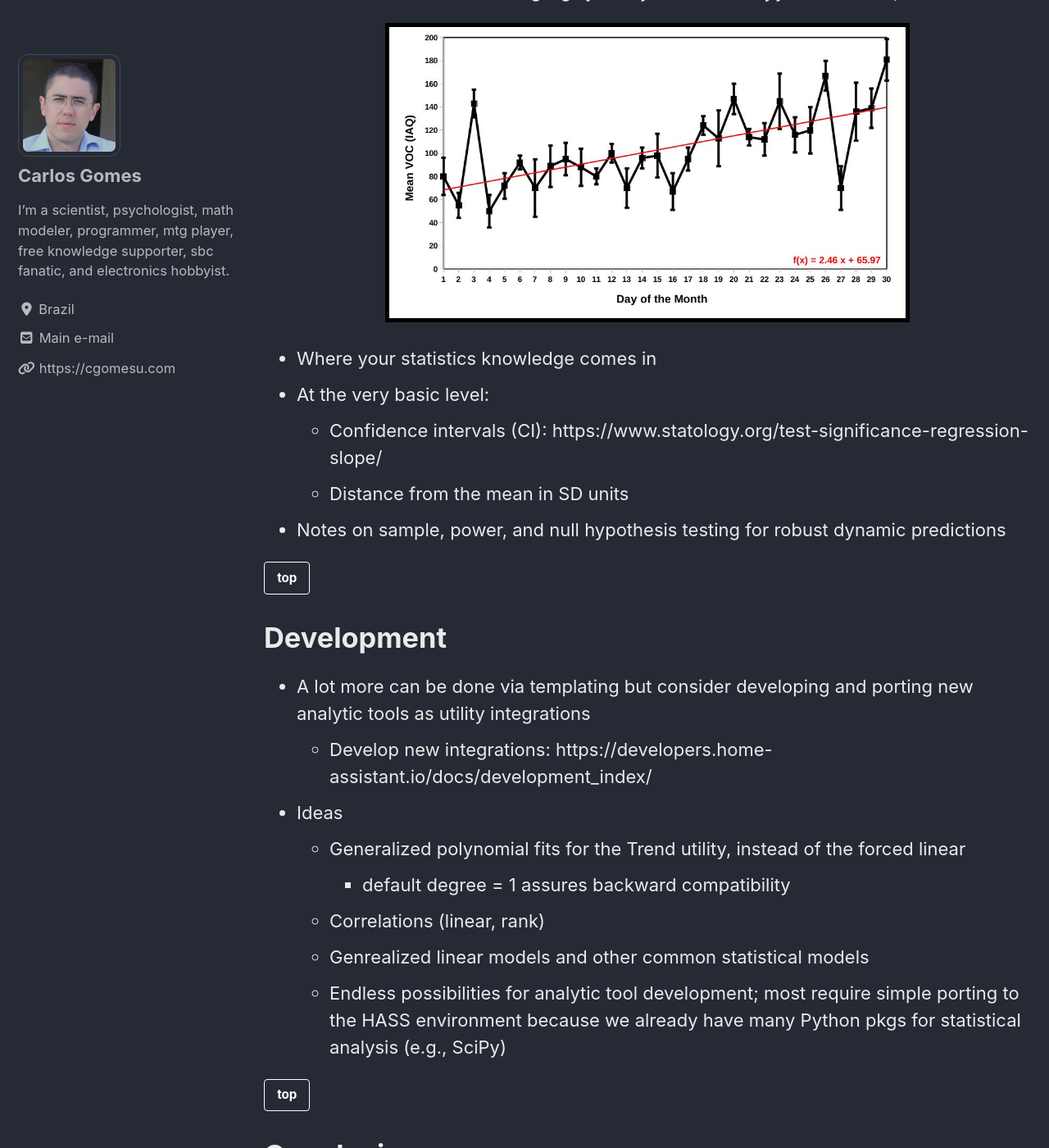
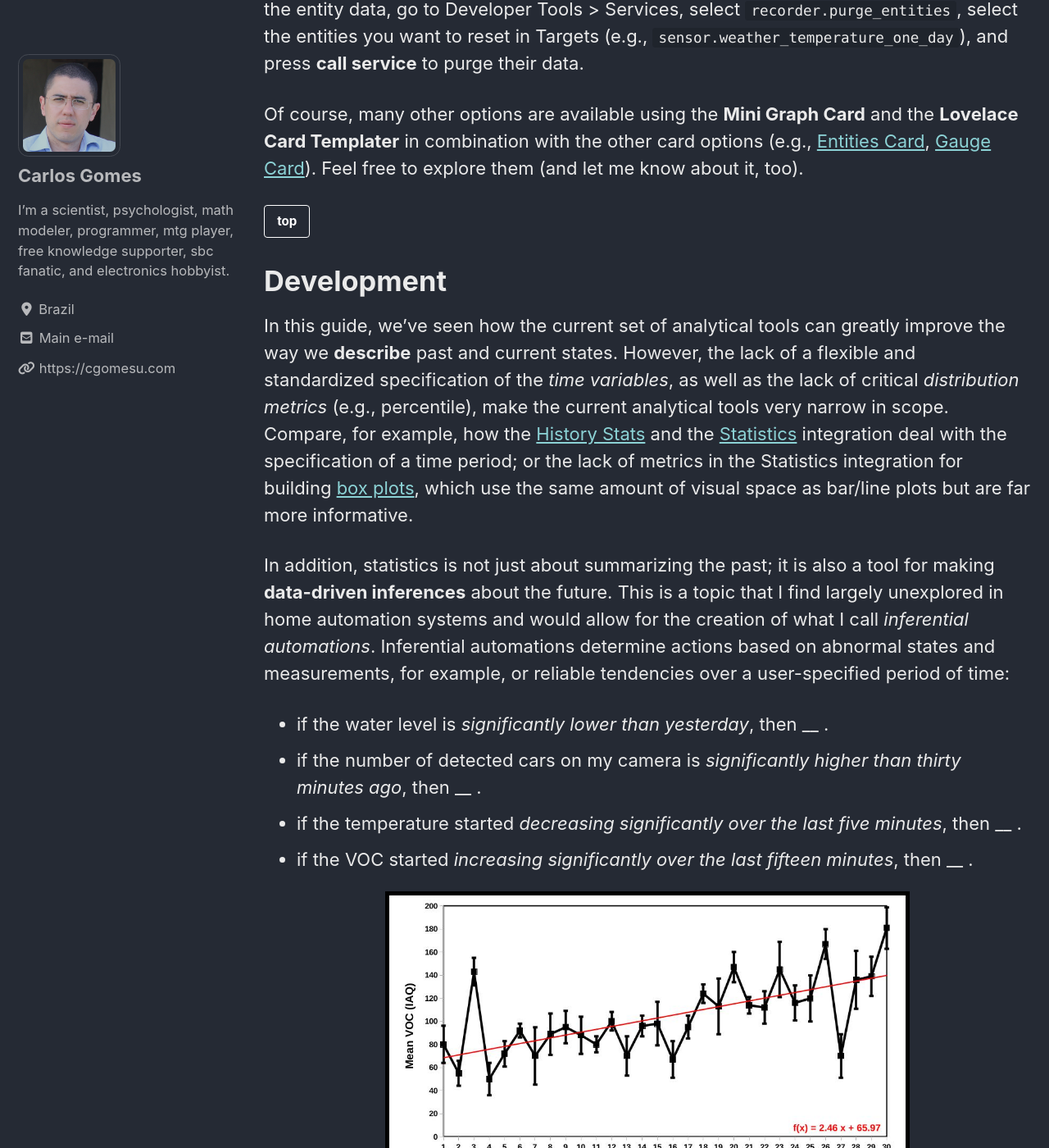
Before and after one commit to cgomesu/website, a Jekyll site: the page built from _posts/2021-06-04-smarter-hass.md, in a window 1280 px wide and 1400 px high, scrolled down 45232 px. Shown: the whole window at 82% size. Built offline with Jekyll 4.4.1, drawn with Linux system fonts in a browser that asks for light colours; cached includes are drawn as plain includes; nearby versions of some CDN libraries; some of the changed text lies outside the part shown.

Commit message:
finished development; made other minor changes for consistency; starting review and then writing outline and concluions

````diff
--- a/_posts/2021-06-04-smarter-hass.md
+++ b/_posts/2021-06-04-smarter-hass.md
@@ -33,7 +33,7 @@ Unfortunately, according to the HASS website, the [Statistics](https://www.home-
 
 Furthermore, the fact that HASS integrations are written in the [Python programming language](https://www.python.org/) makes HASS a prime candidate for exploring the use of statistical inference in home automation systems because many mathematical and statistical packages are already available in Python and are widely used and well-maintained (e.g., [`numpy`](https://pypi.org/project/numpy/) and [`scipy`](https://pypi.org/project/scipy/)). Therefore, porting new and more sophisticated analytical tools to HASS should be fairly straightforward.  (More on this in the [Development](#development) section).
 
-At the very least, the current analytical tools can be used to improve the quality of the information in your current HASS dashboard.  For example, instead of simply displaying the current temperature, the use of analytical tools allow us to set dynamic color thresholds based on the mean and deviations from it (± one standard deviation, then min-max) over the last 24hrs:
+At the very least, the current analytical tools can be used to improve the quality of the information in your HASS dashboard.  For example, instead of simply displaying the current temperature, the use of analytical tools allow us to set dynamic color thresholds based on the mean and deviations from it (± one standard deviation, then min-max) over the last 24hrs:
 
 [![HASS graph dynamic temperature 01](/assets/posts/2021-06-04-smarter-hass/hass-graph-dynamic-temperature-01.gif){:.PostImage .PostImage--large}](/assets/posts/2021-06-04-smarter-hass/hass-graph-dynamic-temperature-01.gif)
 
@@ -75,8 +74,8 @@ The implementation of analytical tools in HASS has the following basic requireme
 
 Those four topics are described separately next.  If you are already familiar with them, feel free to skip straight to the main [Implementation](#implementation) section.  However, at the very least, I suggest to glance over each topic to make sure we are on the same page before moving on.
 
-## HASS Core
-Structurally, HASS can be divided into three main layers: (a) Core; (b) Supervisor; and (c) Operating System (OS).  The folks at the HASS wiki were kind enough to put together a plethora of [installation methods](https://www.home-assistant.io/installation/) for all sorts of OSes and environments (bare-metal vs. virtual).  For this guide, however, only the most basic layer of the HASS system is needed, namely the **HASS Core**, which is available in *any* installation method.
+## HASS core
+Structurally, HASS can be divided into three main layers: (a) core; (b) supervisor; and (c) operating system (OS).  The folks at the HASS wiki were kind enough to put together a plethora of [installation methods](https://www.home-assistant.io/installation/) for all sorts of OSes and environments (bare-metal vs. virtual).  For this guide, however, only the most basic layer of the HASS system is needed, namely the **HASS core**, which is available in *any* installation method.
 
 Instead of using an existing HASS instance, I **strongly** recommend to **create a containerized (Docker) HASS instance** for testing purposes.  This will be much safer than playing with an existing HASS instance and its database.
 
@@ -190,15 +189,14 @@ The goal in this guide is to present a starting point for more advanced usage of
 
 If you want to refresh your stats knowledge or dig deeper into it, save some time and take a look at the following resources:
 
+- Reading material:
+  - [Robert Witte & John Witte's textbook called **Statistics**](https://www.amazon.com/Statistics-11th-Robert-S-Witte/dp/1119386055)
+  - [Larry Wasserman's textbook called **All of Statistics**](https://www.amazon.com/All-Statistics-Statistical-Inference-Springer-ebook-dp-B00HWUVSJS/dp/B00HWUVSJS/)
+
 - Basic stats refresher:
-  - *TODO: Embed videos? Probability + Basic stats*
 
-- Reading material:
-  - Introduction:
-    - *TODO: Link to papers and books*
-
-  - Advanced topics:
-    - *TODO: Link to papers and books*
+{% include video id="xxpc-HPKN28" provider="youtube" %}
+{:. text-center}
 
 [top](#){:.btn .btn--light-outline .btn--small}
 
@@ -668,7 +666,7 @@ Now **reload your configuration** and afterwards, HASS will create new `sensor.t
 [Utilities](#utilities){:.btn .btn--info .btn--small}
 
 
-### Visualizing analytical data
+## Visualizing analytical data
 There are many different ways of using and visualizing the analytical data reported with the utilities described in this guide.  Using the default configuration, for example, one might be inclined to display the mean or gradient using a [History Graph Card](https://www.home-assistant.io/lovelace/history-graph/).
 
 In this section, however, we will learn about two dashboard resources that I think are better alternatives to the History Graph Card, namely the [Mini Graph Card](https://github.com/kalkih/mini-graph-card) and the [Lovelace Card Templater](https://github.com/gadgetchnnel/lovelace-card-templater). More specifically, we will use the Mini Graph Card within the Lovelace Card Templater to build the following Dashboard card previewed in the [Introduction](#introduction):
@@ -785,9 +783,9 @@ Finally, **check your configuration** and **restart your HASS**.  Now **wait at
 
 Personally, I prefer to install such resources manually, instead of using the Community Store.  To do so:
 
-1. Download their respective `.js` scripts to your HASS `config/www/` directory;
+1. **Download** their respective `.js` scripts to your HASS `config/www/` directory;
 2. Navigate to Configuration > Lovelace Dashboards > **Resources** and select **add resource**;
-3. In the Add new resource window, set the URL to `/local/*.js`, in which `*` will be the name of the JavaScript (e.g., `/local/mini-graph-card-bundle.js`). HASS should automatically detect that the Resource Type is a `JavaScript Module` but if doesn't, then select it;
+3. In the **Add new resource** window, set the URL to `/local/MODULE_NAME.js`, in which `MODULE_NAME` will be the name of the JavaScript module (e.g., for the Mini Graph Card, that would be `/local/mini-graph-card-bundle.js`). HASS should automatically detect that the Resource Type is a `JavaScript Module` but if doesn't, then select it;
 4. Press **update** and repeat the operation to add as many resources as necessary;
 5. **Restart your HASS**.
 
@@ -859,14 +857,21 @@ entities:
 ```
 {% endraw %}
 
-That is it!  If the values are not showing up correctly, check Developer Tools > States to make sure the entities are there and the states are displaying the correct values.  If you want to reset the entity data, go to Developer Tools > Services, select `recorder.purge_entities`, select the entities you want to reset in Targets (e.g., `sensor.weather_temperature_one_day`), and press **call service** to purge their data.
+That is it!  You should now be able to see a graph similar to the following one:
+
+[![HASS graph dynamic temperature 03](/assets/posts/2021-06-04-smarter-hass/hass-graph-dynamic-temperature-03.jpg){:.PostImage .PostImage--large}](/assets/posts/2021-06-04-smarter-hass/hass-graph-dynamic-temperature-03.jpg)
+
+If the values are not showing up correctly, check Developer Tools > States to make sure the entities are there and the states are displaying the correct values.  If you want to reset the entity data, go to Developer Tools > Services, select `recorder.purge_entities`, select the entities you want to reset in Targets (e.g., `sensor.weather_temperature_one_day`), and press **call service** to purge their data.
 
 Of course, many other options are available using the **Mini Graph Card** and the **Lovelace Card Templater** in combination with the other card options (e.g., [Entities Card](https://www.home-assistant.io/lovelace/entities/), [Gauge Card](https://www.home-assistant.io/lovelace/gauge/)).  Feel free to explore them (and let me know about it, too).
 
+[top](#){:.btn .btn--light-outline .btn--small}
 
-## Statistical inference
 
-In addition, the same analytical tools can be used to make statistical, data-driven inferences about the **future states** of smart devices and sensors to create what I call *inferential automations*. Inferential automations determine actions based on abnormal states and measurements, for example, or reliable tendencies over a user-specified period of time:
+# Development
+In this guide, we've seen how the current set of analytical tools can greatly improve the way we **describe** past and current states.  However, the lack of a flexible and standardized specification of the *time variables*, as well as the lack of critical *distribution metrics* (e.g., percentile), make the current analytical tools very narrow in scope.  Compare, for example, how the [History Stats](#history-stats) and the [Statistics](#statistics-1) integration deal with the specification of a time period; or the lack of metrics in the Statistics integration for building [box plots](https://en.wikipedia.org/wiki/Box_plot), which use the same amount of visual space as bar/line plots but are far more informative.
+
+In addition, statistics is not just about summarizing the past; it is also a tool for making **data-driven inferences** about the future.  This is a topic that I find largely unexplored in home automation systems and would allow for the creation of what I call *inferential automations*.  Inferential automations determine actions based on abnormal states and measurements, for example, or reliable tendencies over a user-specified period of time:
 
 - if the water level is *significantly lower than yesterday*, then __ .
 - if the number of detected cars on my camera is *significantly higher than thirty minutes ago*, then __ .
@@ -875,24 +880,19 @@ In addition, the same analytical tools can be used to make statistical, data-dri
 
 [![VOC plot linear fit](/assets/posts/2021-06-04-smarter-hass/voc-plot-linear-fit.jpg){:.PostImage .PostImage--large}](/assets/posts/2021-06-04-smarter-hass/voc-plot-linear-fit.jpg)
 
-- Where your statistics knowledge comes in
-- At the very basic level:
-  - Confidence intervals (CI): https://www.statology.org/test-significance-regression-slope/
-  - Distance from the mean in SD units
-- Notes on sample, power, and null hypothesis testing for robust dynamic predictions
+Sadly, none of the integrations currently enables the use of inferential automations.  The closest we have to such a thing is via the use of the [Trend](#trend) integration but even then, we lack the output of fit metrics for proper inference, such as the residuals of the least-square fit.
 
-[top](#){:.btn .btn--light-outline .btn--small}
+Of course, there's a lot that can be done via templating but moving forward, there's a need for advanced analytical integrations if we want to create inferential automations.  As I pointed out before, HASS integrations are written in the Python programming language, which means we can take advantage of the various analytical packages that are already available in Python, such as:
 
+- [Pandas](https://pandas.pydata.org/)
+- [NumPy](https://numpy.org/)
+- [SciPy](https://www.scipy.org/)
 
-# Development
-- A lot more can be done via templating but consider developing and porting new analytic tools as utility integrations
-  - Develop new integrations: https://developers.home-assistant.io/docs/development_index/
-- Ideas
-  - Generalized polynomial fits for the Trend utility, instead of the forced linear
-    - default degree = 1 assures backward compatibility
-  - Correlations (linear, rank)
-  - Genrealized linear models and other common statistical models
-  - Endless possibilities for analytic tool development; most require simple porting to the HASS environment because we already have many Python pkgs for statistical analysis (e.g., SciPy)
+For anyone who might want to help out, the folks at the HASS wiki were very kind to write a super detailed guide about developing new integrations:
+
+- [**Development Workflow**](https://developers.home-assistant.io/docs/development_index/)
+
+[Reach out](/contact) if you are thinking about development.
 
 [top](#){:.btn .btn--light-outline .btn--small}
 
````
Also changed, not shown: other parts of _posts/2021-06-04-smarter-hass.md (+3 -4 lines), assets/posts/2021-06-04-smarter-hass/hass-graph-dynamic-temperature-03.jpg (added), 6 other files.
